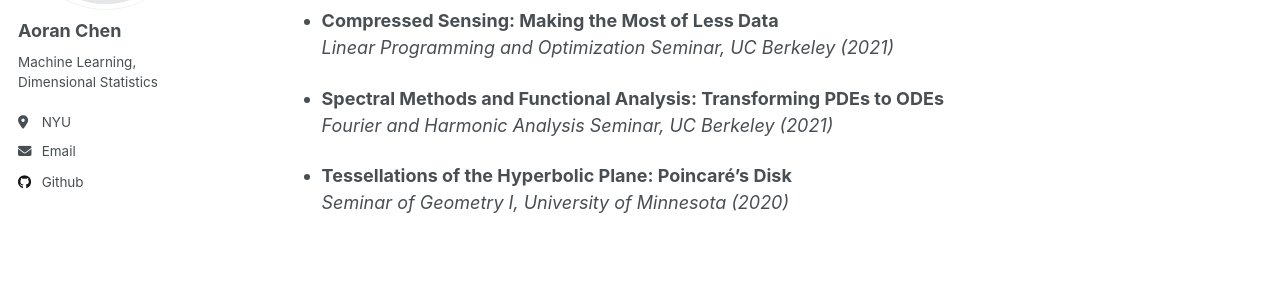
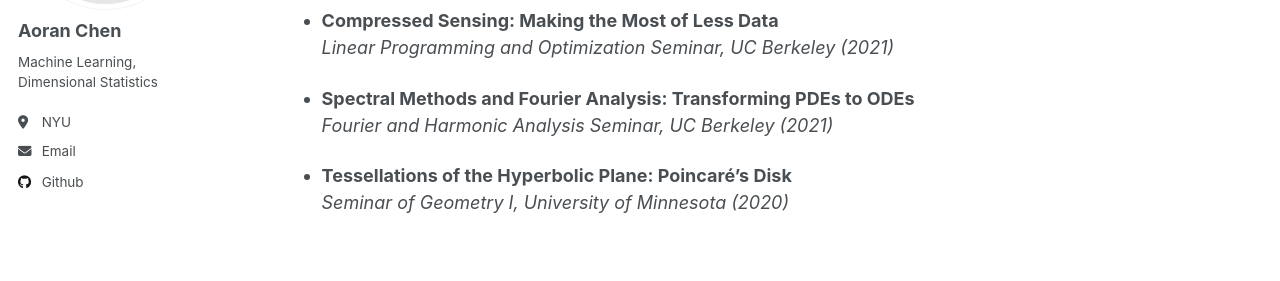
Before and after one commit to samohtaerg/samohtaerg.github.io, a Jekyll site: the page built from _pages/Research.md, in a window 1280 px wide and 900 px high, scrolled down 2050 px. Shown: the part 271-552 px from the top of the window. Built offline with Jekyll 4.4.1, drawn with Linux system fonts in a browser that asks for light colours.

Commit message:
Update Research.md

```diff
--- a/_pages/Research.md
+++ b/_pages/Research.md
@@ -71,7 +71,7 @@ I focus on two core questions:
 - **Compressed Sensing: Making the Most of Less Data**
   *Linear Programming and Optimization Seminar, UC Berkeley (2021)*
 
-- **Spectral Methods and Functional Analysis: Transforming PDEs to ODEs**
+- **Spectral Methods and Fourier Analysis: Transforming PDEs to ODEs**
   *Fourier and Harmonic Analysis Seminar, UC Berkeley (2021)*
 
 - **Tessellations of the Hyperbolic Plane: Poincaré's Disk**
```
